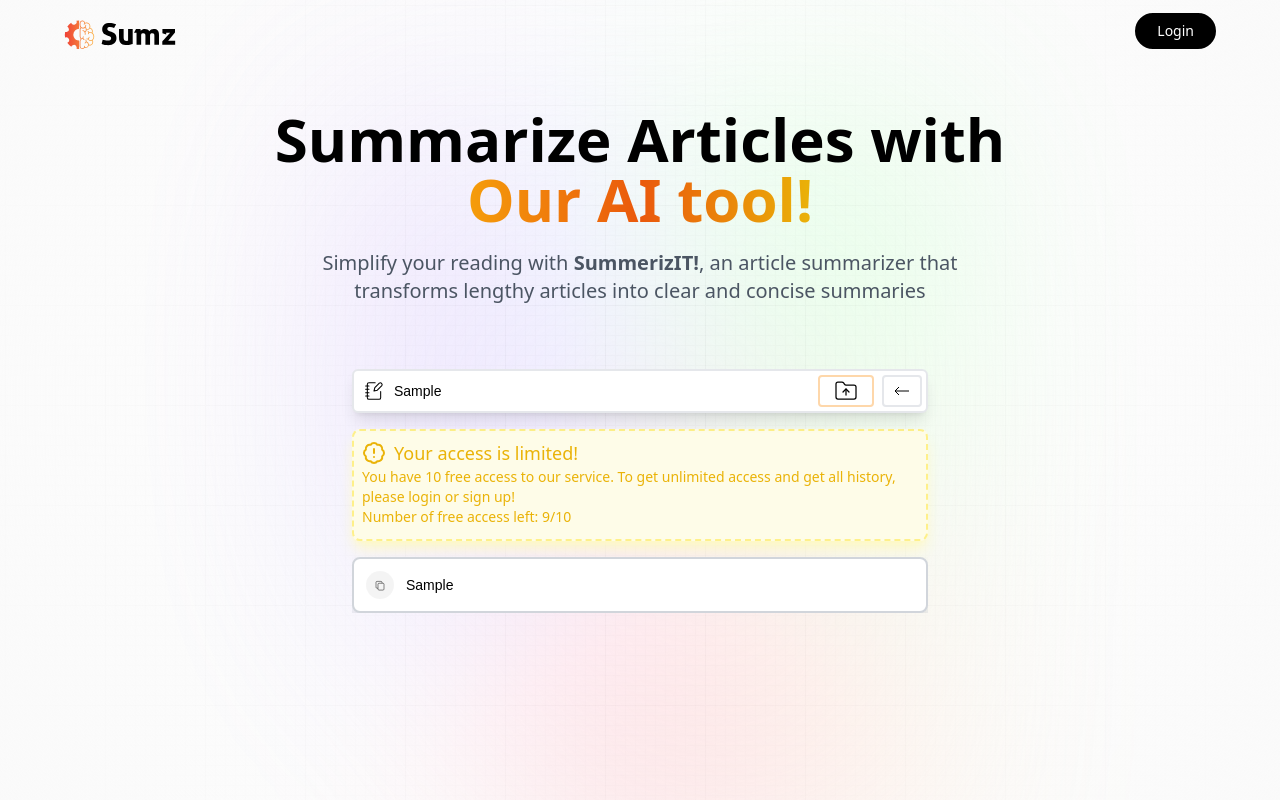
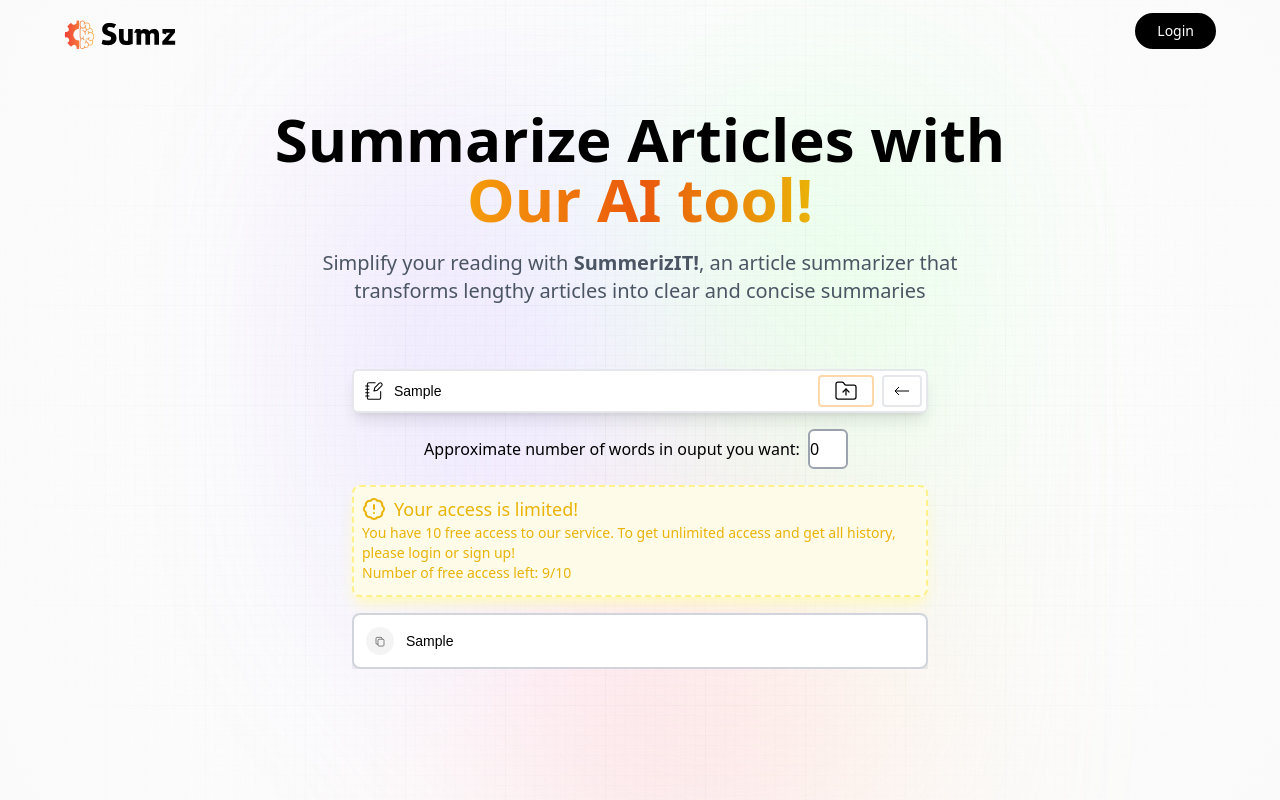
Before and after one commit to 96ers/summerizIT, a React (Vite) app in the folder client/: page / in a window 1280 px wide. Both pictures are taken after typing "Sample" into the empty fields and a click on the button 902 px from the left and 391 px from the top of the page. Built offline with nearby package versions, Linux system fonts and the light colour scheme; no server answers; a web font is replaced by a local one.

Commit message:
updateThêm tuỳ chỉnh số lượng chiều dài muốn tóm tắt  #84

```diff
--- a/client/src/components/Demo.jsx
+++ b/client/src/components/Demo.jsx
@@ -12,7 +12,6 @@ import api from "../redux/api";
 import Alert from "./Alert";
 import mammoth from "mammoth";
 
-
 const Demo = () => {
   const [inputType, setInputType] = useState("text");
   const [fileUploaded, setFileUploaded] = useState(false);
@@ -20,7 +19,9 @@ const Demo = () => {
   const [copied, setCopied] = useState(false);
   const [inputValue, setInputValue] = useState("");
   const [alreadyUsed, setAlreadyUsed] = useState(false);
+  const [number, setNumber] = useState(0);
   const [article, setArticle] = useState({
+    output_number: 0,
     represent: "",
     file_input: "",
     input: "",
@@ -49,23 +50,23 @@ const Demo = () => {
 
   // get the counter from local storage
   useEffect(() => {
-    sessionStorage.setItem('counter', JSON.stringify(counter));
+    sessionStorage.setItem("counter", JSON.stringify(counter));
   }, [counter]);
-
 
   // handle: upload a pdf file
   const handleInputChange = (event) => {
     event.preventDefault();
     // check if a file is uploaded
-    if (inputType === 'text') {
+    if (inputType === "text") {
       setArticle({ ...article, input: event.target.value });
       setInputValue(event.target.value);
-    } else if (inputType === 'file') {
+    } else if (inputType === "file") {
       const file = event.target.files[0];
       if (file) {
         setFileUploaded(true);
         //use mammoth to extract get text from docx file and set it to file_input
-        mammoth.extractRawText({ arrayBuffer: file})
+        mammoth
+          .extractRawText({ arrayBuffer: file })
           .then((res) => {
             const fullText = res.value;
             const normalizedText = fullText.replace(/\s+/g, " ").trim();
@@ -103,9 +104,13 @@ const Demo = () => {
   const handleFormSubmit = async (e) => {
     e.preventDefault();
 
+    // if the counter is 0, return
+    if (counter === 0) {
+      return;
+    }
     if (inputType === "text") {
       const existingArticle = allArticles.find(
-        (item) => item.input === article.input
+        (item) => item.input === article.input && item.output_number === number
       );
       if (existingArticle) {
         setAlreadyUsed(true);
@@ -120,21 +125,19 @@ const Demo = () => {
       const response = [];
       setIsFetching(true);
       try {
-        const res = await api.post(
-          "summary-free",
-          { source_text: inputValue },
-        );
+        const res = await api.post("summary-free", {
+          source_text: inputValue,
+          length: number,
+        });
         console.log(res);
         if (res.data?.summarized_text) {
           const response_summary = res.data.summarized_text;
           response.push(response_summary);
           console.log(`let response_summary: ${response_summary}`);
           try {
-            const res = await api.post(
-              "translate-free",
-              { source_text: response_summary },
-
-            );
+            const res = await api.post("translate-free", {
+              source_text: response_summary,
+            });
             console.log(`translate response: ${JSON.stringify(res.data)}`);
             if (res.data?.translated_text) {
               const translated_summary = res.data.translated_text;
@@ -152,6 +155,7 @@ const Demo = () => {
         const newArticle = {
           ...article,
           represent: inputValue,
+          output_number: number,
           input: inputValue,
           summary: response[0],
           translated_summary: response[1],
@@ -167,7 +171,9 @@ const Demo = () => {
     } else if (inputType === "file") {
       //
       const existingArticle = allArticles.find(
-        (item) => item.file_input === article.file_input
+        (item) =>
+          item.file_input === article.file_input &&
+          item.output_number === number
       );
       if (existingArticle) {
         setAlreadyUsed(true);
@@ -182,22 +188,19 @@ const Demo = () => {
       const response = [];
       setIsFetching(true);
       try {
-        const res = await api.post(
-          "summary-free",
-          { source_text: article.file_input },
-
-        );
+        const res = await api.post("summary-free", {
+          source_text: article.file_input,
+          length: number,
+        });
         console.log(res);
         if (res.data?.summarized_text) {
           const response_summary = res.data.summarized_text;
           response.push(response_summary);
           console.log(`let response_summary: ${response_summary}`);
           try {
-            const res = await api.post(
-              "translate-free",
-              { source_text: response_summary },
-
-            );
+            const res = await api.post("translate-free", {
+              source_text: response_summary,
+            });
             console.log(`translate response: ${JSON.stringify(res.data)}`);
             if (res.data?.translated_text) {
               const translated_summary = res.data.translated_text;
@@ -216,6 +219,7 @@ const Demo = () => {
           ...article,
           file_input: inputValue,
           input: "",
+          output_number: number,
           represent: inputValue,
           summary: response[0],
           translated_summary: response[1],
@@ -230,19 +234,19 @@ const Demo = () => {
       }
     }
     console.log(`Article: ${JSON.stringify(allArticles)}`);
-  }
+  };
 
   // handle copy
   const handleCopy = (text) => {
     setCopied(text);
     navigator.clipboard.writeText(text);
-    setTimeout(() => setCopied(false),  3000);
-  }
+    setTimeout(() => setCopied(false), 3000);
+  };
 
   // handle show translate
   const handleShowTranslate = () => {
     setShowTranslate(!showTranslate);
-  }
+  };
 
   return (
     <section className="mt-16 w-full max-w gap-2 max-w-xl">
@@ -285,7 +289,18 @@ const Demo = () => {
           </button>
         </form>
       </div>
-
+      {/* Input number of sentences you want to get*/}
+      {counter > 0 && (
+        <div className="flex justify-center items-center mt-4">
+        <h3>Approximate number of words in ouput you want:</h3>
+        <input
+          type="number"
+          className="w-10 h-10 border-2 border-gray-400 rounded-md mx-2"
+          value={number}
+          onChange={(e) => setNumber(e.target.value)}
+        />
+      </div>
+      )}
       {/* already uploaded*/}
       {alreadyUsed && (
         <p className="text-center text-sm font-bold text-red-500 mt-2">
@@ -293,23 +308,32 @@ const Demo = () => {
         </p>
       )}
       {/* Show the limited time alert */}
-      <Alert count={counter}/>
+      <Alert count={counter} />
       {/* Show the history */}
       <div className="flex flex-col gap-1 max-h-60 overflow-y-auto mt-4">
-        {allArticles.slice().reverse().map((item, index) => (
-          <div key={`link-${index}`} onClick={() => setArticle(item)} className="link_card">
-            <div className="copy_btn" onClick={() => handleCopy(item.represent)}>
-              <img
-                src={copied === item.represent ? tick : copy}
-                alt={copied === item.represent ? "tick_icon" : "copy_icon"}
-                className='w-[40%] h-[40%] object-contain'
-                title={copied === item.represent ? "copied" : "copy"}/>
+        {allArticles
+          .slice()
+          .reverse()
+          .map((item, index) => (
+            <div
+              key={`link-${index}`}
+              onClick={() => setArticle(item)}
+              className="link_card"
+            >
+              <div
+                className="copy_btn"
+                onClick={() => handleCopy(item.represent)}
+              >
+                <img
+                  src={copied === item.represent ? tick : copy}
+                  alt={copied === item.represent ? "tick_icon" : "copy_icon"}
+                  className="w-[40%] h-[40%] object-contain"
+                  title={copied === item.represent ? "copied" : "copy"}
+                />
+              </div>
+              <p className="history_item">{item.represent}</p>
             </div>
-            <p className="history_item">
-              {item.represent}
-            </p>
-          </div>
-        ))}
+          ))}
       </div>
       {/* Show the summary */}
       <div className="my-10 max-w-full flex justify-center items-center">
--- a/client/src/components/Login.jsx
+++ b/client/src/components/Login.jsx
@@ -54,7 +54,7 @@ const Login = () => {
             Welcome back!
           </span>
           <span className="font-light text-gray-400 mb-8">
-            Sign in to have unlimited access to <strong>SummarIT!</strong>
+            Sign in to have unlimited access to <strong>SummerizIT!</strong>
           </span>
           <form onSubmit={handleSubmit}>
             <div className="py-4">
--- a/client/src/components/Register.jsx
+++ b/client/src/components/Register.jsx
@@ -58,7 +58,7 @@ const Register = () => {
             Welcome!
           </span>
           <span className="font-light text-gray-400 mb-8">
-            Sign up now and join <strong>SummarIT!</strong>
+            Sign up now and join <strong>SummerizIT!</strong>
           </span>
           <form onSubmit={handleSubmit}>
             <div className="py-2">
--- a/client/src/components/auth/AuthDemo.jsx
+++ b/client/src/components/auth/AuthDemo.jsx
@@ -17,10 +17,12 @@ export const AuthDemo = () => {
   const [fileUploaded, setFileUploaded] = useState(false);
   const [showTranslate, setShowTranslate] = useState(false);
   const [alreadyUsed, setAlreadyUsed] = useState(false);
+  const [number, setNumber] = useState(0);
   const [inputValue, setInputValue] = useState("");
   const [copied, setCopied] = useState(false);
   const [article, setArticle] = useState({
     represent: "",
+    output_number: 0,
     file_input: "",
     input: "",
     summary: "",
@@ -99,7 +101,7 @@ export const AuthDemo = () => {
 
     if (inputType === "text") {
       const existingArticle = allArticles.find(
-        (item) => item.input === article.input
+        (item) => item.input === article.input && item.output_number === number
       );
       if (existingArticle) {
         setAlreadyUsed(true);
@@ -116,7 +118,7 @@ export const AuthDemo = () => {
       try {
         const res = await api.post(
           "summary",
-          { source_text: inputValue, length: 20 },
+          { source_text: inputValue, length: Math.round(number*4/3) },
           {
             headers: {
               "user-id": user_id,
@@ -132,7 +134,7 @@ export const AuthDemo = () => {
           try {
             const res = await api.post(
               "translate",
-              { source_text: response_summary },
+              { source_text: response_summary, length: number*4/3},
               {
                 headers: { "user-id": user_id, authorization: access_token },
               }
@@ -154,6 +156,7 @@ export const AuthDemo = () => {
         const newArticle = {
           ...article,
           input: inputValue,
+          output_number: number,
           represent: inputValue,
           summary: response[0],
           translated_summary: response[1],
@@ -227,6 +230,7 @@ export const AuthDemo = () => {
           ...article,
           file_input: inputValue,
           input: "",
+          output_number: number,
           represent: inputValue,
           summary: response[0],
           translated_summary: response[1],
@@ -271,7 +275,7 @@ export const AuthDemo = () => {
           <input
             type={inputType}
             accept={inputType === "file" ? ".docx" : ""}
-            placeholder="Enter the text or upload a PDF file"
+            placeholder="Enter the text or upload a DOCX file"
             className="url_input"
             required
             onChange={handleInputChange}
@@ -291,6 +295,16 @@ export const AuthDemo = () => {
             <img src={submit} alt="Submit" />
           </button>
         </form>
+      </div>
+      {/* Input number of sentences you want to get*/}
+      <div className="flex justify-center items-center mt-4">
+        <h3>Approximate number of words in ouput you want:</h3>
+        <input
+          type="number"
+          className="w-10 h-10 border-2 border-gray-400 rounded-md mx-2"
+          value={number}
+          onChange={(e) => setNumber(e.target.value)}
+        />
       </div>
       {/* already uploaded*/}
       {alreadyUsed && (
```
Also changed, not shown: 1 other file (tests, documents, lock files or other folders).
